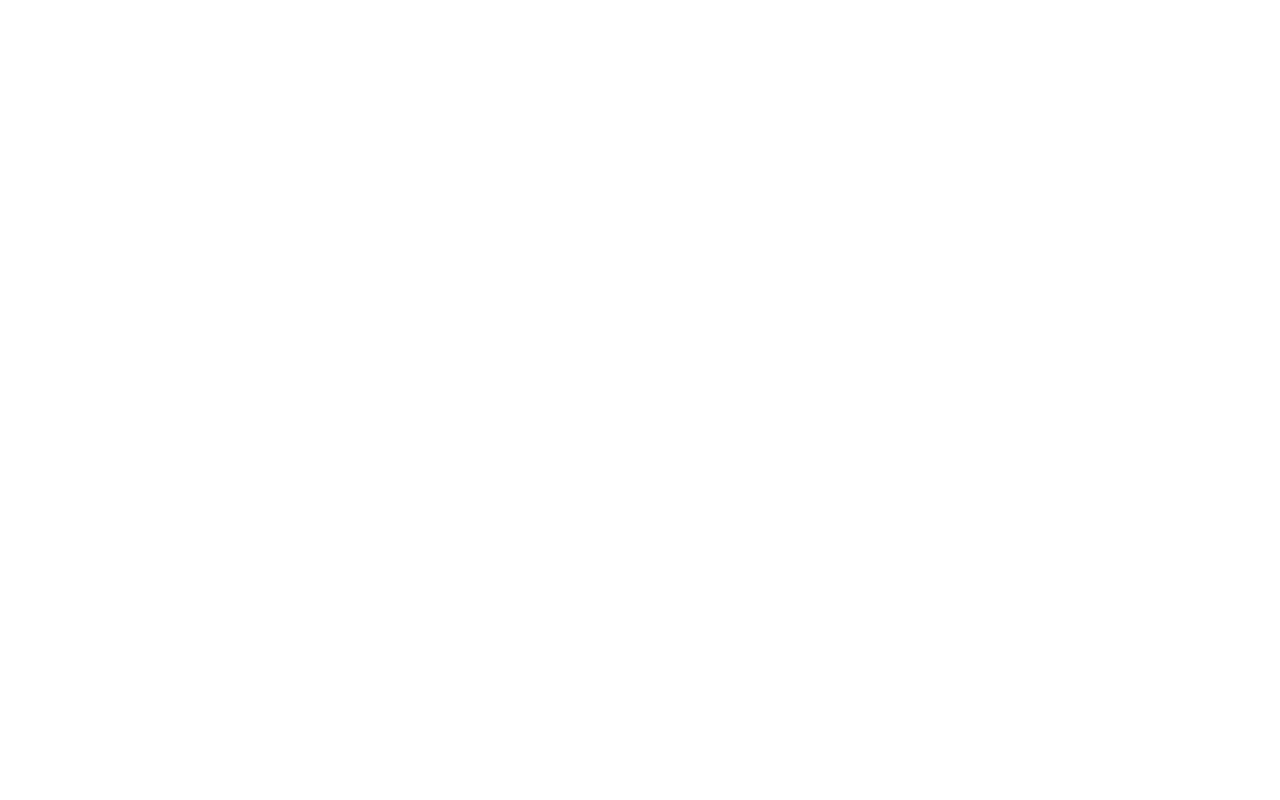
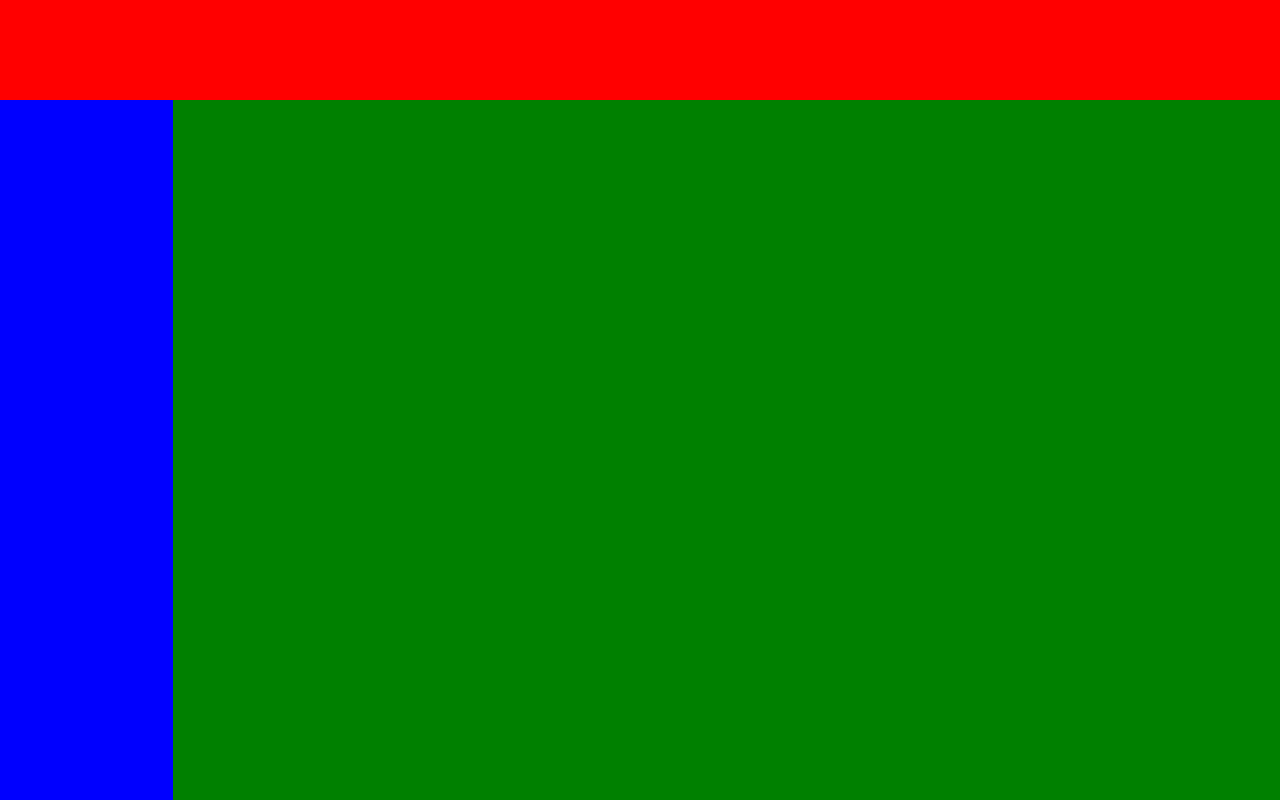
Before and after one commit to MirkoGLostia/html-css-bootstrap-dashboard, a plain HTML site: page index.html in a window 1280 px wide. Drawn offline with nearby package versions, Linux system fonts and the light colour scheme.

Commit message:
initial-macro

```diff
--- a/css/debug.css
+++ b/css/debug.css
@@ -0,0 +1,39 @@
+/* general */
+
+
+
+
+
+
+
+
+
+
+
+
+
+
+
+
+
+
+
+
+
+
+
+/* debug */
+
+
+
+.bk-r {
+    background-color: red;
+}
+
+.bk-b {
+    background-color: blue;
+}
+
+.bk-g {
+    background-color: green;
+}
--- /dev/null
+++ b/css/medium-style.css
@@ -0,0 +1,11 @@
+@media screen and (min-width: 768px) {
+
+    #main-content > #main-navigation {
+        width: 200px;
+    }
+
+
+
+
+
+}
--- a/css/style.css
+++ b/css/style.css
@@ -1,3 +1,53 @@
 /*********
  *GENERAL*
  *********/
+
+ * {
+    font-family: 'Roboto', sans-serif;
+ }
+
+
+
+
+
+
+
+
+
+
+
+/********
+*HEADER*
+********/
+
+#head-navigation {
+    height: 100px;
+}
+
+
+
+
+
+
+
+
+
+
+
+/******
+ *MAIN*
+ ******/
+
+ #main-content {
+    height: calc(100vh - 100px);
+    display: flex;
+}
+
+#main-content > section {
+    height: 100%;
+    width: 100%;
+}
+
+#main-content > #main-navigation {
+    width: 100px;
+}
--- a/index.html
+++ b/index.html
@@ -4,9 +4,49 @@
     <meta charset="UTF-8">
     <meta http-equiv="X-UA-Compatible" content="IE=edge">
     <meta name="viewport" content="width=device-width, initial-scale=1.0">
+    <link href="https://cdn.jsdelivr.net/npm/bootstrap@5.3.0-alpha3/dist/css/bootstrap.min.css" rel="stylesheet" integrity="sha384-KK94CHFLLe+nY2dmCWGMq91rCGa5gtU4mk92HdvYe+M/SXH301p5ILy+dN9+nJOZ" crossorigin="anonymous">
+    <link rel="stylesheet" href="https://cdnjs.cloudflare.com/ajax/libs/font-awesome/6.4.0/css/all.min.css" integrity="sha512-iecdLmaskl7CVkqkXNQ/ZH/XLlvWZOJyj7Yy7tcenmpD1ypASozpmT/E0iPtmFIB46ZmdtAc9eNBvH0H/ZpiBw==" crossorigin="anonymous" referrerpolicy="no-referrer" />
+    <link rel="preconnect" href="https://fonts.googleapis.com">
+    <link rel="preconnect" href="https://fonts.gstatic.com" crossorigin>
+    <link href="https://fonts.googleapis.com/css2?family=Roboto:ital,wght@0,100;0,300;0,400;0,500;0,700;0,900;1,100;1,300;1,400;1,500;1,700;1,900&display=swap" rel="stylesheet">
+    <link rel="stylesheet" href="css/debug.css">
+    <link rel="stylesheet" href="css/style.css">
+    <link rel="stylesheet" href="css/medium-style.css">
     <title>Document</title>
 </head>
 <body>
 
+    <header id="head-navigation" class="bk-r">
+        <section>
+        </section>
+    </header>
+
+    <main id="main-content">
+
+        <!-- main navigation -->
+        <section id="main-navigation" class="bk-b">
+
+        </section>
+
+
+
+        <!-- main content -->
+        <section class="bk-g">
+
+        </section>
+
+    </main>
+
+
+
+
+
+
+
+
+
+
+    <script src="https://cdn.jsdelivr.net/npm/bootstrap@5.3.0-alpha3/dist/js/bootstrap.bundle.min.js" integrity="sha384-ENjdO4Dr2bkBIFxQpeoTz1HIcje39Wm4jDKdf19U8gI4ddQ3GYNS7NTKfAdVQSZe" crossorigin="anonymous"></script>
+
 </body>
 </html>
```
